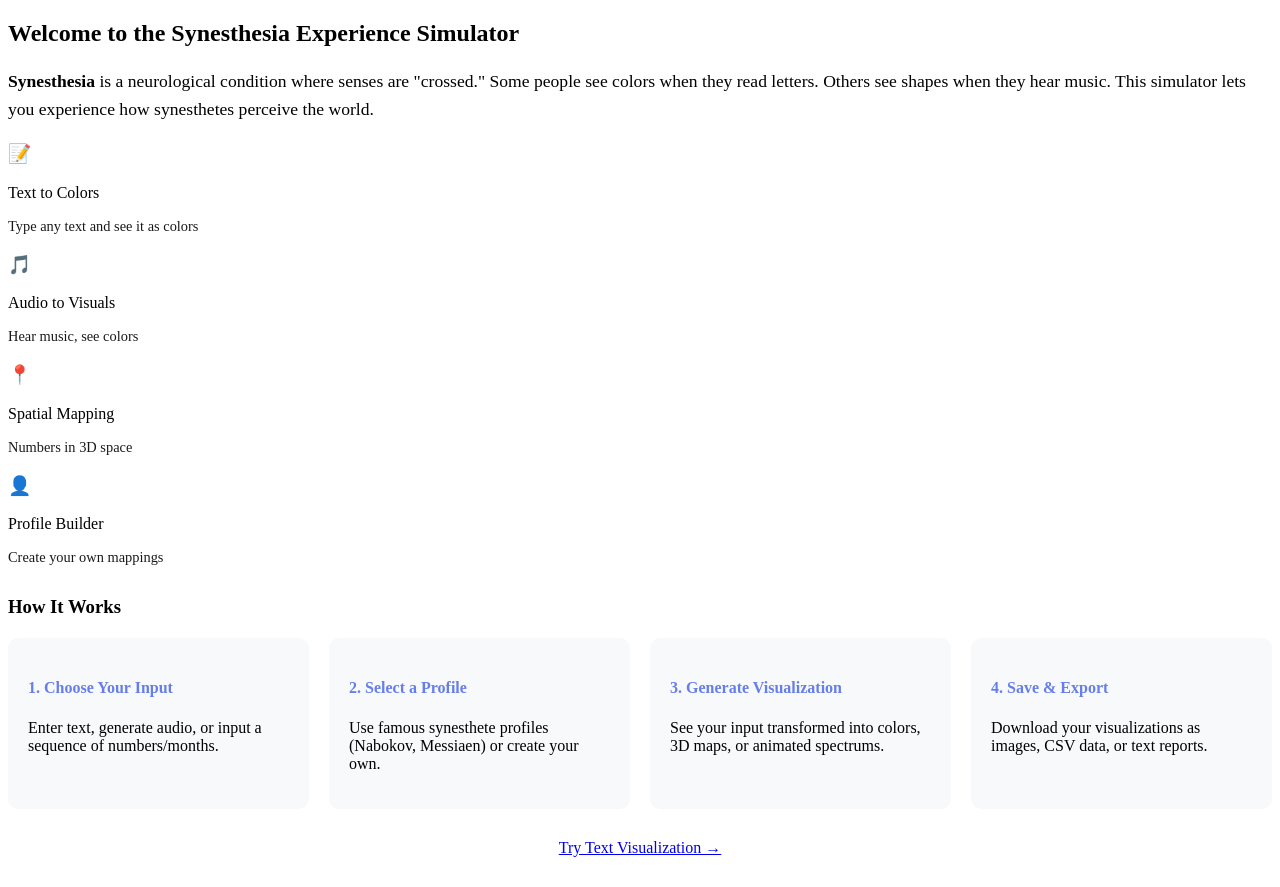
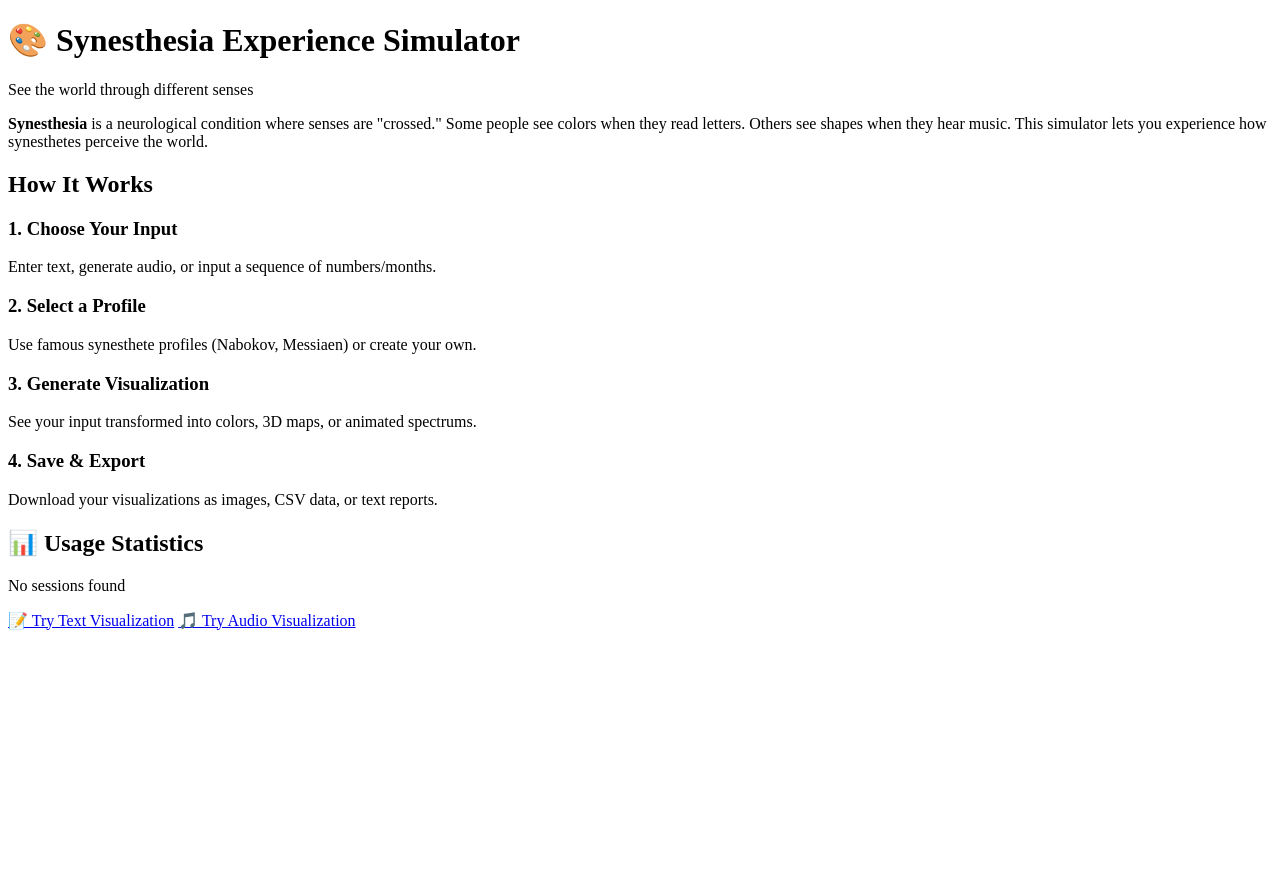
Before and after one commit to som-14/Synesthesia-Simulator-project, a Flask app: page / in a window 1280 px wide. Shown: the part 27-914 px from the top of the page. After the commit the page ends 657 px from the top, so only its background shows below. Run offline with Flask 2, Linux system fonts and the light colour scheme.

Commit message:
Update index.html

```diff
--- a/templates/index.html
+++ b/templates/index.html
@@ -3,74 +3,73 @@
 {% block title %}Home - Synesthesia Simulator{% endblock %}
 
 {% block content %}
-<h2>Welcome to the Synesthesia Experience Simulator</h2>
+<div class="hero">
+    <h1>🎨 Synesthesia Experience Simulator</h1>
+    <p class="tagline">See the world through different senses</p>
+</div>
 
-<p style="font-size: 1.1em; line-height: 1.6; margin: 20px 0;">
-    <strong>Synesthesia</strong> is a neurological condition where senses are "crossed."
+<div class="intro">
+    <p><strong>Synesthesia</strong> is a neurological condition where senses are "crossed."
     Some people see colors when they read letters. Others see shapes when they hear music.
-    This simulator lets you experience how synesthetes perceive the world.
-</p>
+    This simulator lets you experience how synesthetes perceive the world.</p>
+</div>
 
-<div class="stats-grid">
-    <div class="stat-card">
-        <h3>📝</h3>
-        <p>Text to Colors</p>
-        <p style="font-size: 0.9em; opacity: 0.9;">Type any text and see it as colors</p>
+<div class="steps">
+    <h2>How It Works</h2>
+    <div class="step-grid">
+        <div class="step">
+            <h3>1. Choose Your Input</h3>
+            <p>Enter text, generate audio, or input a sequence of numbers/months.</p>
         </div>
-    <div class="stat-card">
-        <h3>🎵</h3>
-        <p>Audio to Visuals</p>
-        <p style="font-size: 0.9em; opacity: 0.9;">Hear music, see colors</p>
+        <div class="step">
+            <h3>2. Select a Profile</h3>
+            <p>Use famous synesthete profiles (Nabokov, Messiaen) or create your own.</p>
         </div>
-    <div class="stat-card">
-        <h3>📍</h3>
-        <p>Spatial Mapping</p>
-        <p style="font-size: 0.9em; opacity: 0.9;">Numbers in 3D space</p>
+        <div class="step">
+            <h3>3. Generate Visualization</h3>
+            <p>See your input transformed into colors, 3D maps, or animated spectrums.</p>
         </div>
-    <div class="stat-card">
-        <h3>👤</h3>
-        <p>Profile Builder</p>
-        <p style="font-size: 0.9em; opacity: 0.9;">Create your own mappings</p>
+        <div class="step">
+            <h3>4. Save & Export</h3>
+            <p>Download your visualizations as images, CSV data, or text reports.</p>
+        </div>
     </div>
 </div>
 
-<h3 style="margin-top: 30px;">How It Works</h3>
-
-<div style="display: grid; grid-template-columns: repeat(auto-fit, minmax(250px, 1fr)); gap: 20px; margin: 20px 0;">
-    <div style="background: #f8f9fa; padding: 20px; border-radius: 10px;">
-        <h4 style="color: #667eea;">1. Choose Your Input</h4>
-        <p>Enter text, generate audio, or input a sequence of numbers/months.</p>
+{% if stats %}
+<div class="stats-panel">
+    <h2>📊 Usage Statistics</h2>
+    {% if stats.message %}
+        <p>{{ stats.message }}</p>
+    {% else %}
+        <div class="stats-grid">
+            <div class="stat-box">
+                <span class="stat-number">{{ stats.total_sessions }}</span>
+                <span class="stat-label">Total Sessions</span>
             </div>
-    <div style="background: #f8f9fa; padding: 20px; border-radius: 10px;">
-        <h4 style="color: #667eea;">2. Select a Profile</h4>
-        <p>Use famous synesthete profiles (Nabokov, Messiaen) or create your own.</p>
+            <div class="stat-box">
+                <span class="stat-number">{{ stats.unique_users }}</span>
+                <span class="stat-label">Unique Users</span>
             </div>
-    <div style="background: #f8f9fa; padding: 20px; border-radius: 10px;">
-        <h4 style="color: #667eea;">3. Generate Visualization</h4>
-        <p>See your input transformed into colors, 3D maps, or animated spectrums.</p>
-    </div>
-    <div style="background: #f8f9fa; padding: 20px; border-radius: 10px;">
-        <h4 style="color: #667eea;">4. Save & Export</h4>
-        <p>Download your visualizations as images, CSV data, or text reports.</p>
+            <div class="stat-box">
+                <span class="stat-number">{{ stats.most_active_user or 'N/A' }}</span>
+                <span class="stat-label">Most Active User</span>
             </div>
         </div>
-
-<div style="text-align: center; margin: 30px 0;">
-    <a href="{{ url_for('text_visualizer') }}" class="btn">Try Text Visualization →</a>
-</div>
-
-{% if stats and stats.total_sessions %}
-<h3 style="margin-top: 30px;">Usage Statistics</h3>
-<div class="stats-grid">
-    <div class="stat-card">
-        <h3>{{ stats.total_sessions }}</h3>
-        <p>Total Sessions</p>
-    </div>
-    <div class="stat-card">
-        <h3>{{ stats.unique_users }}</h3>
-        <p>Unique Users</p>
-    </div>
+        {% if stats.session_types %}
+            <h3>Session Types</h3>
+            <ul class="session-types">
+                {% for stype, count in stats.session_types.items() %}
+                    <li>{{ stype }}: {{ count }}</li>
+                {% endfor %}
+            </ul>
+        {% endif %}
+    {% endif %}
 </div>
 {% endif %}
 
+<div class="cta">
+    <a href="{{ url_for('text_visualizer') }}" class="btn btn-primary">📝 Try Text Visualization</a>
+    <a href="{{ url_for('audio_visualizer') }}" class="btn btn-secondary">🎵 Try Audio Visualization</a>
+</div>
 {% endblock %}
```
Lines whose indentation alone changed are shown as unchanged.
